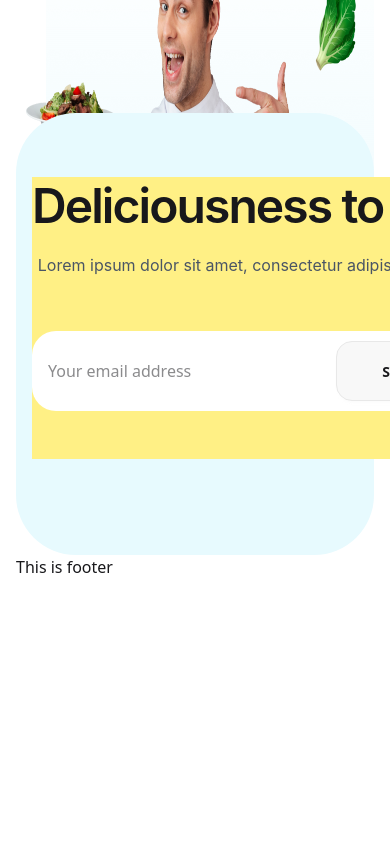
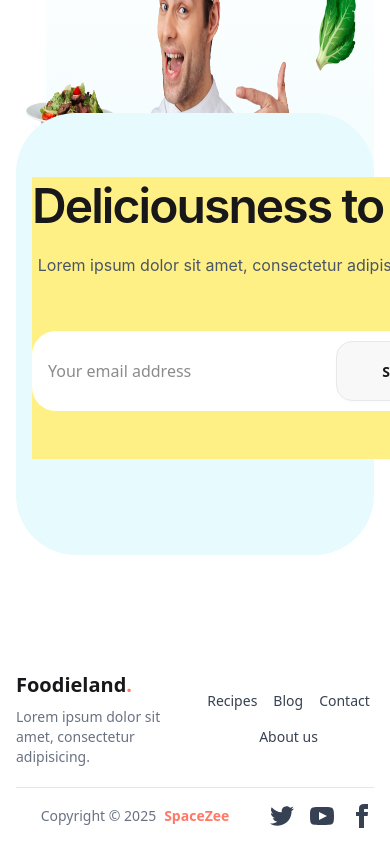
Before and after one commit to khadiza21/foodieLandBk, a React (Vite) app: page / in a window 390 px wide. Shown: the part 3831-4675 px from the top of the page. Before the commit the page ends 4410 px from the top, so only its background shows below. Built offline with nearby package versions, Linux system fonts and the light colour scheme.

Commit message:
here added footer component and It's design done. Need to responsive the compoentent

```diff
--- a/src/components/shared/Footer/Footer.jsx
+++ b/src/components/shared/Footer/Footer.jsx
@@ -1,8 +1,75 @@
 
 const Footer = () => {
     return (
-        <div>
-            <h1>This is footer</h1>
+        <div className="  mt-24">
+            <footer className="footer py-5 flex flex-wrap md:flex-nowrap items-center justify-between border-b border-slate-200 gap-4">
+
+                <div className="flex-1">
+                    <h4 className="text-xl font-bold">
+                        Foodieland<span  style={{ color: "#FF7967" }} >.</span>
+                    </h4>
+                    <p className="text-sm text-gray-500">
+                        Lorem ipsum dolor sit amet, consectetur adipisicing.
+                    </p>
+                </div>
+
+
+                <nav className="flex-1 flex flex-wrap gap-4 justify-center md:justify-end">
+                    <a className="link link-hover text-gray-700">Recipes</a>
+                    <a className="link link-hover text-gray-700">Blog</a>
+                    <a className="link link-hover text-gray-700">Contact</a>
+                    <a className="link link-hover text-gray-700">About us</a>
+                </nav>
+            </footer>
+
+            <footer className="footer py-4 flex flex-wrap md:flex-nowrap items-center gap-4">
+
+                <p className="grow flex items-center justify-center text-center md:text-left text-sm text-gray-500">
+                    Copyright © {new Date().getFullYear()}{" "}
+                    <span style={{ color: "#FF7967" }} className="font-semibold">
+                        SpaceZee
+                    </span>
+                </p>
+
+
+                <nav className="flex gap-4 justify-center md:justify-end">
+                    <a>
+                        <svg
+                            xmlns="http://www.w3.org/2000/svg"
+                            width="24"
+                            height="24"
+                            viewBox="0 0 24 24"
+                            className="fill-current text-gray-700 hover:text-red-500 transition duration-200"
+                        >
+                            <path d="M24 4.557c-.883.392-1.832.656-2.828.775 1.017-.609 1.798-1.574 2.165-2.724-.951.564-2.005.974-3.127 1.195-.897-.957-2.178-1.555-3.594-1.555-3.179 0-5.515 2.966-4.797 6.045-4.091-.205-7.719-2.165-10.148-5.144-1.29 2.213-.669 5.108 1.523 6.574-.806-.026-1.566-.247-2.229-.616-.054 2.281 1.581 4.415 3.949 4.89-.693.188-1.452.232-2.224.084.626 1.956 2.444 3.379 4.6 3.419-2.07 1.623-4.678 2.348-7.29 2.04 2.179 1.397 4.768 2.212 7.548 2.212 9.142 0 14.307-7.721 13.995-14.646.962-.695 1.797-1.562 2.457-2.549z"></path>
+                        </svg>
+                    </a>
+                    <a>
+                        <svg
+                            xmlns="http://www.w3.org/2000/svg"
+                            width="24"
+                            height="24"
+                            viewBox="0 0 24 24"
+                            className="fill-current text-gray-700 hover:text-red-500 transition duration-200"
+                        >
+                            <path d="M19.615 3.184c-3.604-.246-11.631-.245-15.23 0-3.897.266-4.356 2.62-4.385 8.816.029 6.185.484 8.549 4.385 8.816 3.6.245 11.626.246 15.23 0 3.897-.266 4.356-2.62 4.385-8.816-.029-6.185-.484-8.549-4.385-8.816zm-10.615 12.816v-8l8 3.993-8 4.007z"></path>
+                        </svg>
+                    </a>
+                    <a>
+                        <svg
+                            xmlns="http://www.w3.org/2000/svg"
+                            width="24"
+                            height="24"
+                            viewBox="0 0 24 24"
+                            className="fill-current text-gray-700 hover:text-red-500 transition duration-200"
+                        >
+                            <path d="M9 8h-3v4h3v12h5v-12h3.642l.358-4h-4v-1.667c0-.955.192-1.333 1.115-1.333h2.885v-5h-3.808c-3.596 0-5.192 1.583-5.192 4.615v3.385z"></path>
+                        </svg>
+                    </a>
+                </nav>
+            </footer>
+
+
         </div>
     );
 };
```
Also changed, not shown: src/assets/images/001-facebook.svg (added).
